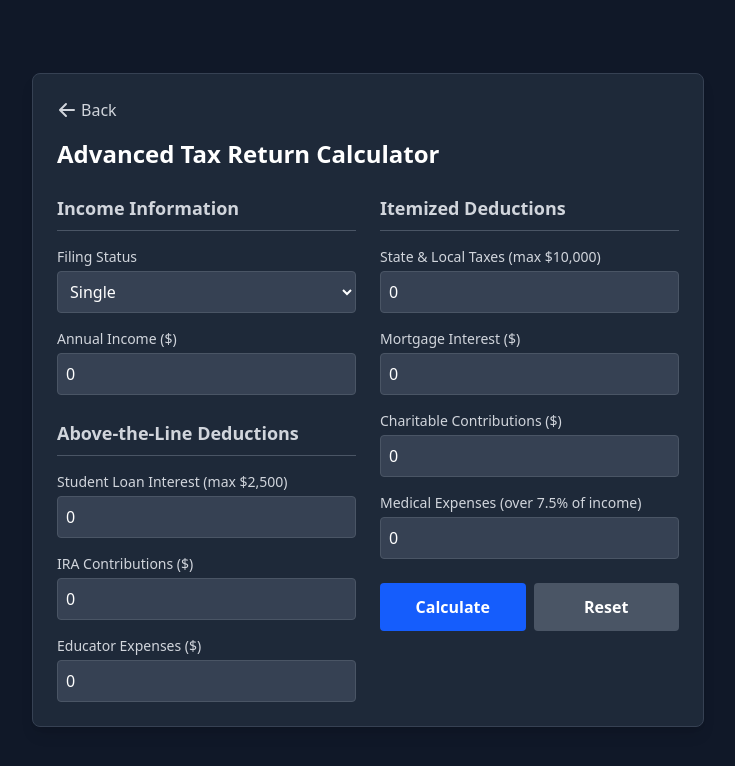
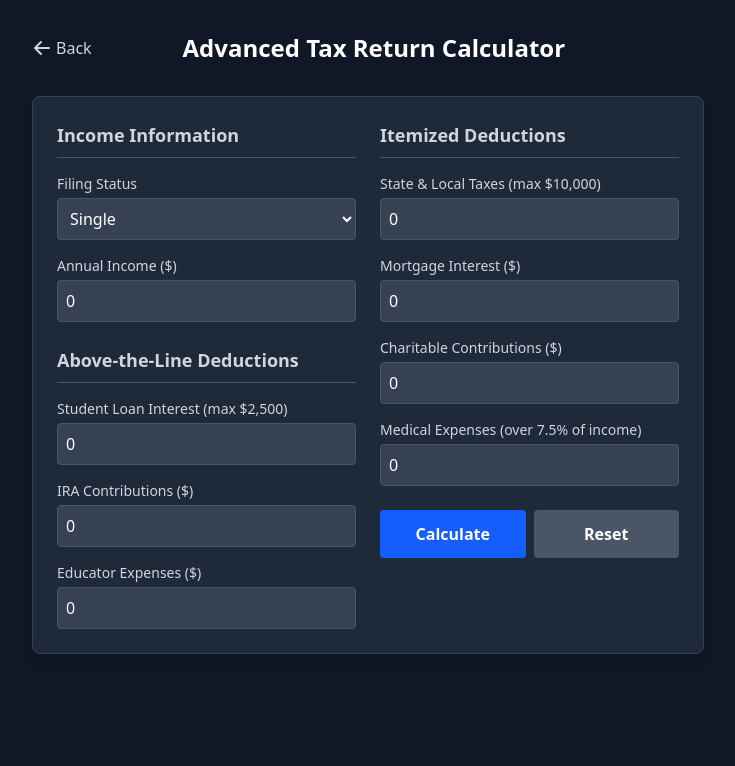
Before and after one commit to gits-up/finance-tracker, a React (Vite) app: page /intcal in a window 1280 px wide. Shown: the top 766 px of the page, without its empty margins (272-1007 px from the left). Built offline with nearby package versions, Linux system fonts and the light colour scheme.

Commit message:
Tax calc fix

```diff
--- a/src/pages/IntCal.jsx
+++ b/src/pages/IntCal.jsx
@@ -69,7 +69,6 @@ export default function AdvancedTaxCalculator() {
     setTaxOwed(calculatedTax);
   };
 
-  // Simplified tax rate lookup (would use actual tax brackets in production)
   const getTaxRate = (status, taxableIncome) => {
     if (status === "single") {
       if (taxableIncome <= 10275) return 10;
@@ -105,27 +104,30 @@ export default function AdvancedTaxCalculator() {
   };
 
   const handleReturn = () => {
-    navigate(-1); // Go back to previous page
+    navigate(-1);
   };
 
   return (
-    <div className="min-h-screen bg-gray-900 flex items-center justify-center p-4">
-      <div className="bg-gray-800 p-6 rounded-lg shadow-lg w-full max-w-2xl border border-gray-700">
-      <button
+    <div className="min-h-screen bg-gray-900 flex flex-col items-center px-4 py-8">
+      {/* Header section with proper spacing */}
+      <div className="w-full max-w-2xl mb-8 flex justify-between items-center">
+        <button
           onClick={handleReturn}
-          className="mb-4 flex items-center text-gray-300 hover:text-white transition-colors"
+          className="flex items-center text-gray-300 hover:text-white transition-colors"
         >
           <svg xmlns="http://www.w3.org/2000/svg" className="h-5 w-5 mr-1" viewBox="0 0 20 20" fill="currentColor">
             <path fillRule="evenodd" d="M9.707 16.707a1 1 0 01-1.414 0l-6-6a1 1 0 010-1.414l6-6a1 1 0 011.414 1.414L5.414 9H17a1 1 0 110 2H5.414l4.293 4.293a1 1 0 010 1.414z" clipRule="evenodd" />
           </svg>
           Back
         </button>
-        <div className="flex justify-between items-start mb-6">
-          <h2 className="text-2xl font-bold text-white">
-            Advanced Tax Return Calculator
-          </h2>
-        </div>
+        <h2 className="text-2xl font-bold text-white">
+          Advanced Tax Return Calculator
+        </h2>
+        <div className="w-12"></div>
+      </div>
 
+      {/* Calculator box with proper spacing */}
+      <div className="bg-gray-800 p-6 rounded-lg shadow-lg w-full max-w-2xl border border-gray-700">
         <div className="grid grid-cols-1 md:grid-cols-2 gap-6">
           {/* Left Column - Income Information */}
           <div className="space-y-4">
@@ -142,15 +144,9 @@ export default function AdvancedTaxCalculator() {
                 value={filingStatus}
                 onChange={(e) => setFilingStatus(e.target.value)}
               >
-                <option value="single" className="bg-gray-800">
-                  Single
-                </option>
-                <option value="married" className="bg-gray-800">
-                  Married Filing Jointly
-                </option>
-                <option value="headOfHousehold" className="bg-gray-800">
-                  Head of Household
-                </option>
+                <option value="single">Single</option>
+                <option value="married">Married Filing Jointly</option>
+                <option value="headOfHousehold">Head of Household</option>
               </select>
             </div>
 
```
